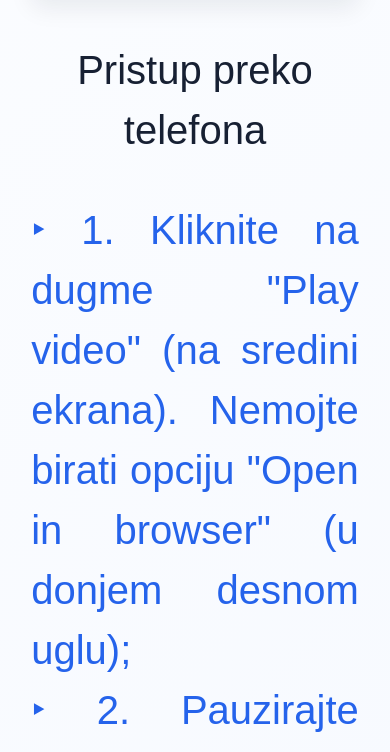
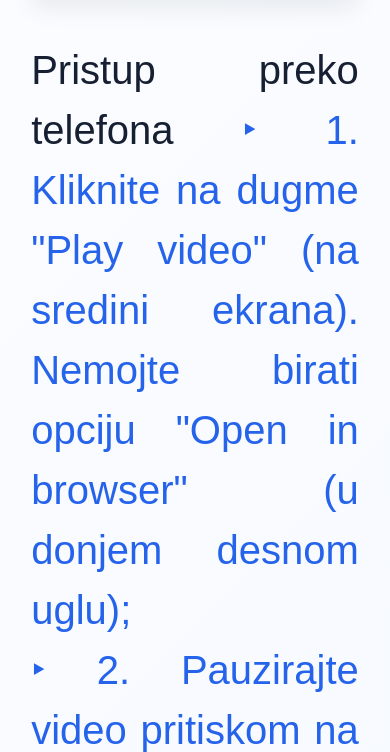
Before and after one commit to nemanja-r-vujanovic/Uvod-u-programiranje, a plain HTML site: page docs/strana6.html in a window 390 px wide. Shown: the part 1772-2524 px from the top of the page. Drawn offline with Linux system fonts and the light colour scheme.

Commit message:
Fix HTML structure and update phone access instructions

```diff
--- a/docs/strana6.html
+++ b/docs/strana6.html
@@ -33,13 +33,10 @@
 				allowfullscreen>
 			</iframe>
 		</p>
-	    <p style="text-align: center; font-weight: normal; font-size: 250%;">
-			</a>
-				Pristup preko telefona
-			<a href="https://youtu.be/U3DKyH8wTuY">
-		</p>
 
 		<p style="text-align: justify; font-weight: normal; font-size: 250%;">
+			</a>Pristup preko telefona<a href="https://youtu.be/U3DKyH8wTuY">
+
 			‣ 1. Kliknite na dugme "Play video" (na sredini ekrana). Nemojte birati opciju "Open in browser" (u donjem desnom uglu); <br>
 			‣ 2. Pauzirajte video pritiskom na "Alt + K"; <br>
 			‣ 3. U donjem desnom uglu izaberite "Playback options" → "Quality" → "1080p" kako biste podesili kvalitet snimka; <br>
```
